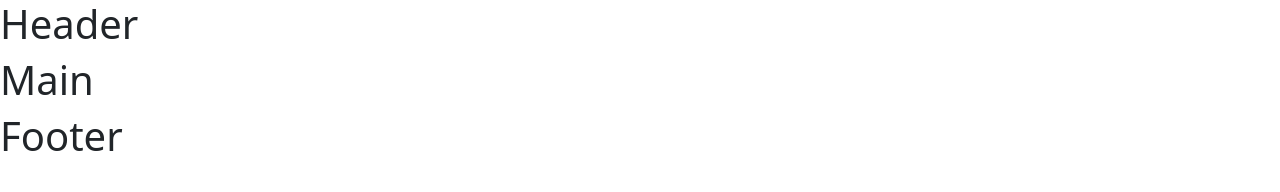
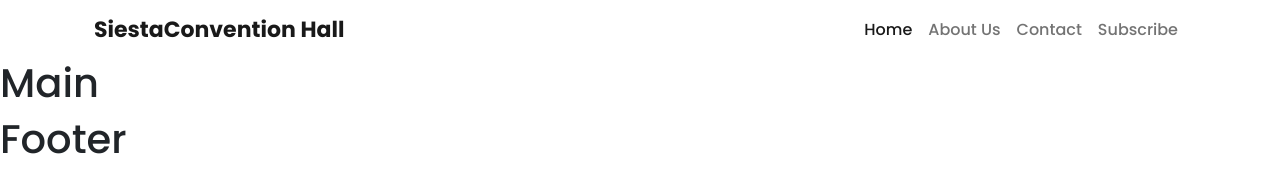
Before and after one commit to rabiulDev/convention-center, a plain HTML site: page index.html in a window 1280 px wide. Drawn offline with nearby package versions, Linux system fonts and the light colour scheme.

Commit message:
Navbar with custom css and font poppins added

```diff
--- a/index.html
+++ b/index.html
@@ -12,11 +12,45 @@
       integrity="sha384-EVSTQN3/azprG1Anm3QDgpJLIm9Nao0Yz1ztcQTwFspd3yD65VohhpuuCOmLASjC"
       crossorigin="anonymous"
     />
+    <!-- Custom Css Link -->
+    <link rel="stylesheet" href="styles/style.css" />
   </head>
   <body>
     <!-- Header Start -->
     <header>
-      <h1>Header</h1>
+      <!-- Navbar Start -->
+      <nav class="navbar navbar-expand-lg navbar-light container">
+        <div class="container-fluid">
+          <a class="navbar-brand brand-name" href="#">SiestaConvention Hall</a>
+          <button
+            class="navbar-toggler"
+            type="button"
+            data-bs-toggle="collapse"
+            data-bs-target="#navbarNav"
+            aria-controls="navbarNav"
+            aria-expanded="false"
+            aria-label="Toggle navigation"
+          >
+            <span class="navbar-toggler-icon"></span>
+          </button>
+          <div class="collapse navbar-collapse navbar-items" id="navbarNav">
+            <ul class="navbar-nav ms-auto">
+              <li class="nav-item">
+                <a class="nav-link active" aria-current="page" href="#">Home</a>
+              </li>
+              <li class="nav-item">
+                <a class="nav-link" href="#">About Us</a>
+              </li>
+              <li class="nav-item">
+                <a class="nav-link" href="#">Contact</a>
+              </li>
+              <li class="nav-item">
+                <a class="nav-link" href="#">Subscribe</a>
+              </li>
+            </ul>
+          </div>
+        </div>
+      </nav>
     </header>
     <!-- Main Start -->
     <main>
--- /dev/null
+++ b/styles/style.css
@@ -0,0 +1,16 @@
+@import url("https://fonts.googleapis.com/css2?family=Poppins:wght@300;400;500;600;700&display=swap");
+body {
+  font-family: "Poppins", sans-serif;
+}
+
+/* Navbar styles start  */
+.brand-name {
+  font-weight: 700;
+  font-size: 22px;
+  color: #3e3e3e;
+}
+.navbar-items ul li a {
+  font-weight: 500;
+  font-size: 16px;
+  color: #3e3e3e;
+}
```
